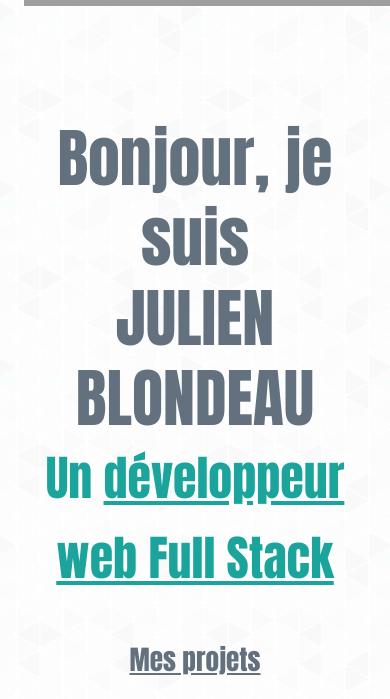
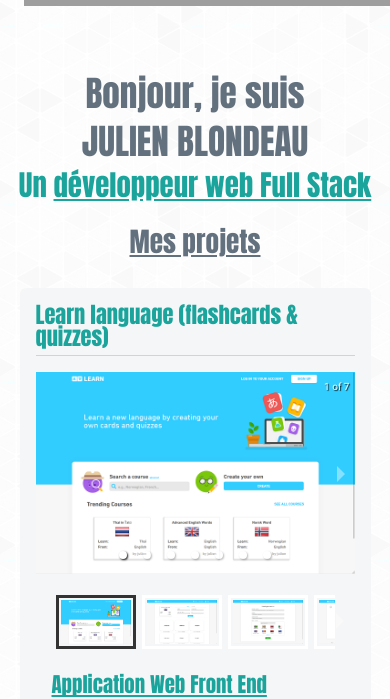
Before and after one commit to BlondeauJulien/portfolio, a React (Create React App) app: page / in a window 390 px wide. Shown: the part 345-1044 px from the top of the page. Built offline with nearby package versions, Linux system fonts and the light colour scheme; grey boxes are pictures that could not be loaded; the HTML template or start-up script is replaced by a standard one.

Commit message:
responsive mobile tablet

```diff
--- a/src/header/main/Header.css
+++ b/src/header/main/Header.css
@@ -84,4 +84,39 @@
     margin-left: 1rem;
   }
 
+  .header__logo {
+    font-family: 'Anton', sans-serif;
+    font-size: 2rem;
+
+    width: 0;
+    height: 0;
+    border: 50px solid transparent;
+    border-bottom-color: #1ba49c;
+    position: absolute;
+    top: -42px;
+    margin-top: 10px;
+  }
+
+  .header__logo:after {
+    font-family: 'Anton', sans-serif;
+    font-size: 2rem;
+
+    content: '';
+    position: absolute;
+    left: -50px;
+    top: 49px;
+    width: 0;
+    height: 0;
+    border: 50px solid transparent;
+    border-top-color: #1ba49c;
+  }
+
+  .logo {
+    color: #fff;
+    position: absolute;
+
+    top: 33px;
+    right: -21px;
+    z-index: 1;
+  }
 }
--- a/src/presentation/main/Presentation.css
+++ b/src/presentation/main/Presentation.css
@@ -21,3 +21,37 @@
 .presentation__second-line span {
   text-decoration: underline;
 }
+
+
+@media (max-width: 900px) {
+  .presentation {
+    margin: 6rem 1rem 3rem 1rem;
+  }
+
+  .presentation__text {
+    font-size: 3.2rem;
+    line-height: 4rem;
+  }
+
+  .presentation__second-line {
+    font-size: 2.2rem;
+    line-height: 3rem;
+
+  }
+}
+
+@media (max-width: 425px) {
+  .presentation {
+    margin: 3rem 0.5rem 1.5rem 0.5rem;
+  }
+
+  .presentation__text {
+    font-size: 2.2rem;
+    line-height: 3rem;
+  }
+
+  .presentation__second-line {
+    font-size: 1.8rem;
+    line-height: 2.4rem;
+  }
+}
--- a/src/projects/components/ProjectImages.css
+++ b/src/projects/components/ProjectImages.css
@@ -1,3 +1,15 @@
 .project-item__carousel {
   width: 40%;
 }
+
+@media (max-width: 900px) {
+  .project-item__carousel {
+    width: 70%;
+  }
+}
+
+@media (max-width: 500px) {
+  .project-item__carousel {
+    width: 100%;
+  }
+}
--- a/src/projects/components/ProjectItem.css
+++ b/src/projects/components/ProjectItem.css
@@ -11,3 +11,9 @@
   display: flex;
   line-height: 1.3rem;
 }
+
+@media (max-width: 900px) {
+  .project-item__content {
+    flex-wrap: wrap;
+  }
+}
```
